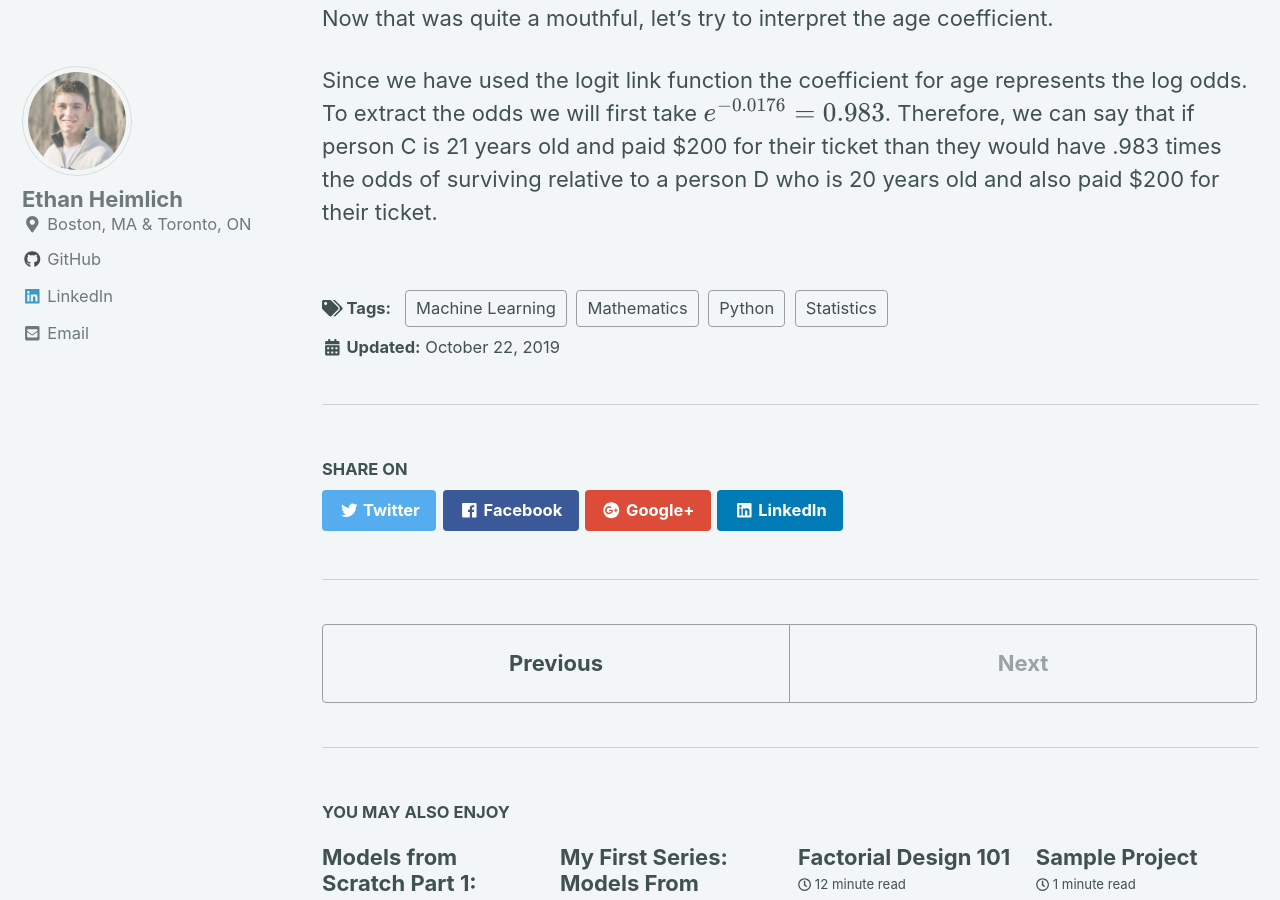
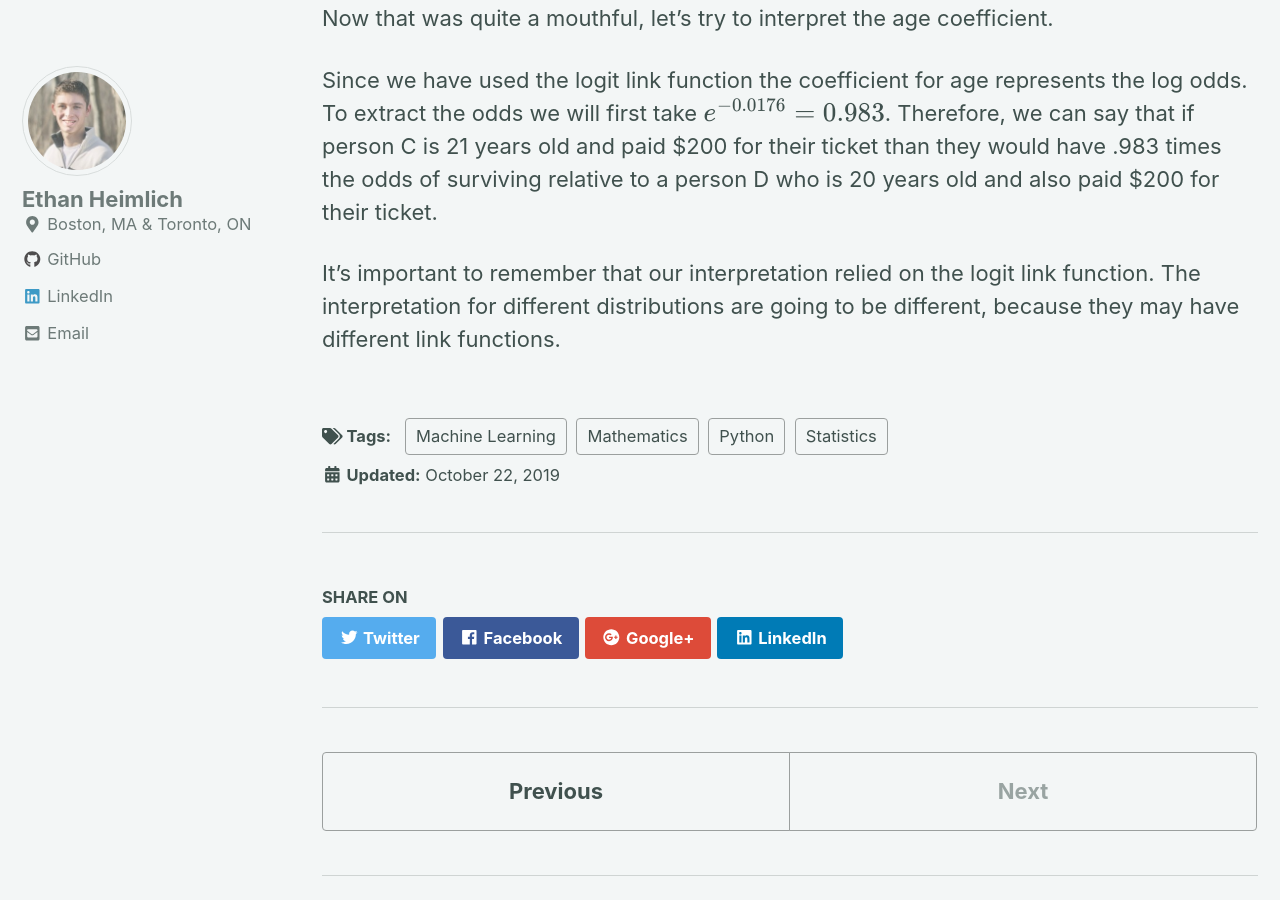
Before and after one commit to eheimlich/eheimlich.github.io, a Jekyll site: the page built from _posts/2019-10-22-generalized_linear_models.md, in a window 1280 px wide and 900 px high, scrolled down 8462 px. Built offline with Jekyll 4.4.1, drawn with Linux system fonts in a browser that asks for light colours; cached includes are drawn as plain includes; nearby versions of some CDN libraries; formulas are drawn with MathJax 3.

Commit message:
Added sex to the logistic regression

```diff
--- a/_posts/2019-10-22-generalized_linear_models.md
+++ b/_posts/2019-10-22-generalized_linear_models.md
@@ -242,3 +242,5 @@ The log odds are difficult to interpret so we can take $$e ^ {ln(\frac{\mu_i}{1-
 Now that was quite a mouthful, let's try to interpret the age coefficient.
 
 Since we have used the logit link function the coefficient for age represents the log odds. To extract the odds we will first take $$e^{-0.0176} = 0.983$$. Therefore, we can say that if person C is 21 years old and paid $200 for their ticket than they would have .983 times the odds of surviving relative to a person D who is 20 years old and also paid $200 for their ticket.
+
+It's important to remember that our interpretation relied on the logit link function. The interpretation for different distributions are going to be different, because they may have different link functions.
```
